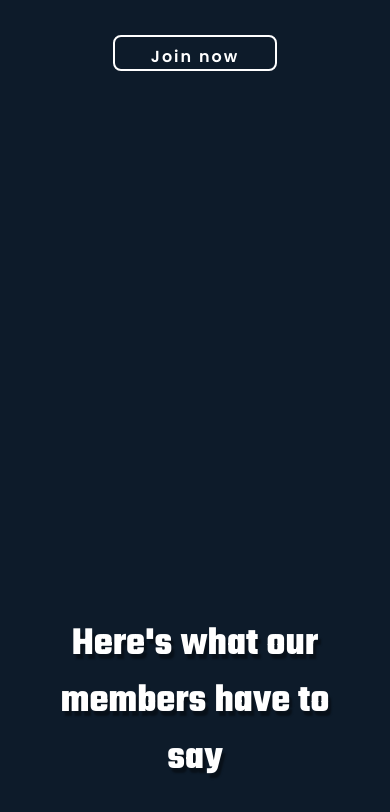
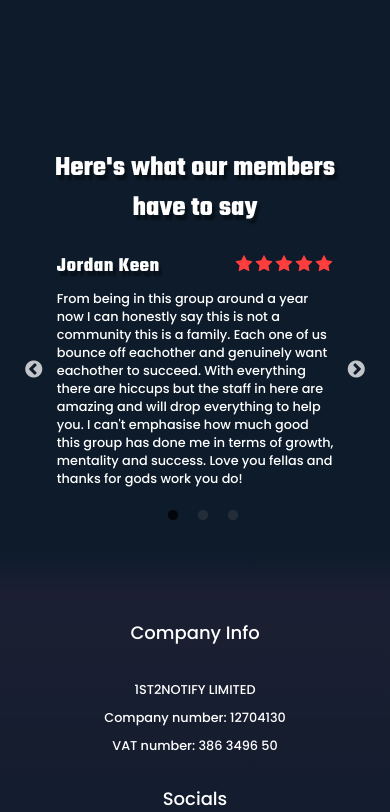
Before and after one commit to alexmbentley/12n-site, a Next.js app: page / in a window 390 px wide. Shown: the part 1174-1986 px from the top of the page. Built offline with nearby package versions, Linux system fonts and the light colour scheme.

Commit message:
responsiveness added for home page

```diff
--- a/components/Footer.jsx
+++ b/components/Footer.jsx
@@ -1,8 +1,42 @@
 import React from 'react';
 import styles from '@/styles/Footer.module.scss';
+import { BsInstagram, BsTwitter } from 'react-icons/bs';
 
 const Footer = () => {
-  return <div className={styles['container']}></div>;
+  return (
+    <footer className="footer">
+      <div className="footer-container">
+        <div className="row">
+          <div className="footer-col">
+            <h4>Company Info</h4>
+            <ul>
+              <li>
+                <p> 1ST2NOTIFY LIMITED</p>
+              </li>
+              <li>
+                <p>Company number: 12704130</p>
+              </li>
+              <li>
+                <p>VAT number: 386 3496 50</p>
+              </li>
+            </ul>
+          </div>
+
+          <div className="footer-col">
+            <h4>Socials</h4>
+            <div className="social-links">
+              <a href="https://www.instagram.com/1st2notify/?hl=en">
+                <BsInstagram />
+              </a>
+              <a href="https://twitter.com/1st2notify?lang=en">
+                <BsTwitter />
+              </a>
+            </div>
+          </div>
+        </div>
+      </div>
+    </footer>
+  );
 };
 
 export default Footer;
--- a/styles/Accordion.module.scss
+++ b/styles/Accordion.module.scss
@@ -8,7 +8,8 @@
     display: flex;
     flex-direction: column;
     flex-wrap: wrap;
-    border: 1px solid white;
+    border: .2px solid white;
+    border-radius: 1rem;
     transition: all 0.2s ease-in-out;
     margin: 3px;
 
@@ -23,7 +24,7 @@
       max-width: 110rem;
       width: 100%;
       background: linear-gradient(to bottom,  rgba(255, 255, 255, 0.463),  rgba(255, 255, 255, 0.263));
-      border: 2px solid white;
+      border: .2px solid white;
       justify-self: center;
       border: none;
       cursor: pointer;
--- a/styles/Features.module.scss
+++ b/styles/Features.module.scss
@@ -45,7 +45,7 @@
         height: 28rem;
         border-radius: 1.5rem;
         margin-bottom: 3.5rem;
-        border: 1px solid rgb(255, 255, 255);
+        border: .2px solid rgb(255, 255, 255);
         background-color: rgba(255, 255, 255, 0.263);
         box-shadow: 0 0 10px 1px rgba(0, 0, 0, 0.25);
         transition: all 0.3s ease-in-out;
--- a/styles/Home.module.scss
+++ b/styles/Home.module.scss
@@ -10,6 +10,12 @@
     gap: 10rem;
     justify-content: center;
     align-content: center;
+    @include respond(phone){
+          grid-auto-columns: 85vw;
+          margin-top: -5rem;
+          grid-template-rows: .8fr 0.8fr .4fr;
+          gap: 1rem;
+    }
 
 
   &__welcome {
@@ -29,6 +35,11 @@
         animation-duration: 1.5s;
         animation-timing-function: ease-out;
         margin-top: -10rem;
+
+        @include respond(phone){
+          line-height: 8rem;
+        }
+
     }
 
     &--h1hl {
@@ -81,10 +92,11 @@
     grid-area: 2 / 1 / 3 / 2;
     position: relative;
     height: 0;
-    padding-top: 56.25%; /* 9/16 * 100% */
+    padding-top: 56.25%;
     display: flex;
     justify-content: center;
     align-items: center;
+
 
     &--player {
       padding-top: 5rem;
@@ -93,6 +105,11 @@
       left: 0;
       width: 100%;
       height: 100%;
+      @include respond(phone){
+        justify-self: center;
+        align-self: center;
+
+  }
     }
 
     &--heading {
@@ -105,6 +122,9 @@
       animation-timing-function: ease-out;
       margin-bottom: 1rem;
       margin-top: 5rem;
+      @include respond(phone){
+
+  }
   }
 
   &--button {
@@ -169,12 +189,19 @@
     flex-direction: column;
     align-items: center;
     justify-content: center;
+    @include respond(phone){
+      grid-area: 2 / 1 / 3 / 2;
+}
   }
 
   &__reviews {
-    grid-area: 4 / 1 / 5 / 2;
+    grid-area: 3 / 1 / 4 / 2;
     margin-top: 15rem;
 
+    @include respond(phone){
+
+
+}
     &--heading {
       font-size: 5rem;
       text-align: center;
@@ -185,6 +212,10 @@
       animation-name: moveInLeft;
       animation-duration: 1.5s;
       animation-timing-function: ease-out;
+
+      @include respond(phone){
+        font-size: 3.5rem;
+      }
   }
 
   }
--- a/styles/Testimonials.module.scss
+++ b/styles/Testimonials.module.scss
@@ -37,7 +37,7 @@
           height: 30rem;
           border-radius: 1.5rem;
           margin-bottom: 3.5rem;
-          border: 1px solid rgb(255, 255, 255);
+          border: .2px solid rgb(255, 255, 255);
           background-color: rgba(255, 255, 255, 0.263);
           box-shadow: 0 0 10px 1px rgba(0, 0, 0, 0.25);
           transition: all 0.2s ease-in-out;
@@ -71,6 +71,7 @@
 
   .carousel {
     padding: 1rem;
+    width: 75vw;
     max-width: 60rem;
 
     &__head {
--- a/styles/globals.scss
+++ b/styles/globals.scss
@@ -80,3 +80,89 @@ p {
 .slick-dots li.slick-active button:before {
   color: #000;
 }
+
+
+
+
+
+// FOOTER
+
+.footer-container{
+  display: flex;
+  justify-content: center;
+  max-width: 1170px;
+  margin:auto;
+}
+.row{
+  display: flex;
+  flex-wrap: wrap;
+}
+ul{
+  list-style: none;
+}
+.footer{
+  background: linear-gradient(0deg, rgba(13,27,42,1) 0%, rgba(29,32,52,0.9024203431372549) 90%, rgba(58,64,106,0) 100%);
+
+    padding: 70px 0;
+}
+.footer-col{
+   width: 30rem;
+   padding: 0 15px;
+   text-align: center;
+}
+.footer-col h4{
+  font-size: 18px;
+  color: #ffffff;
+  text-transform: capitalize;
+  margin-bottom: 35px;
+  font-weight: 500;
+  position: relative;
+}
+
+.footer-col ul li:not(:last-child){
+  margin-bottom: 10px;
+}
+.footer-col ul li a{
+  font-size: 16px;
+  text-transform: capitalize;
+  color: #ffffff;
+  text-decoration: none;
+
+  font-weight: 300;
+  color: #bbbbbb;
+  display: block;
+  transition: all 0.3s ease;
+}
+.footer-col ul li a:hover{
+  color: #ffffff;
+  padding-left: 8px;
+}
+.footer-col .social-links a{
+  display: inline-block;
+
+
+  font-size: 3rem;
+
+  margin:0 15px 15px 0;
+  text-align: center;
+  line-height: 40px;
+
+  color: #ffffff;
+  transition: all 0.5s ease;
+}
+.footer-col .social-links a:hover{
+  color: $color-secondary;
+  text-shadow: white;
+}
+
+@media(max-width: 767px){
+  .footer-col{
+    width: 50%;
+    margin-bottom: 30px;
+}
+}
+@media(max-width: 574px){
+  .footer-col{
+    width: 100%;
+}
+}
```
